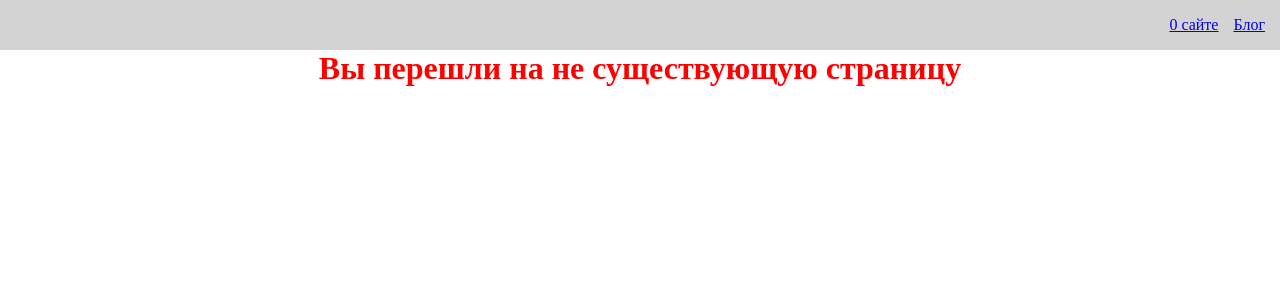
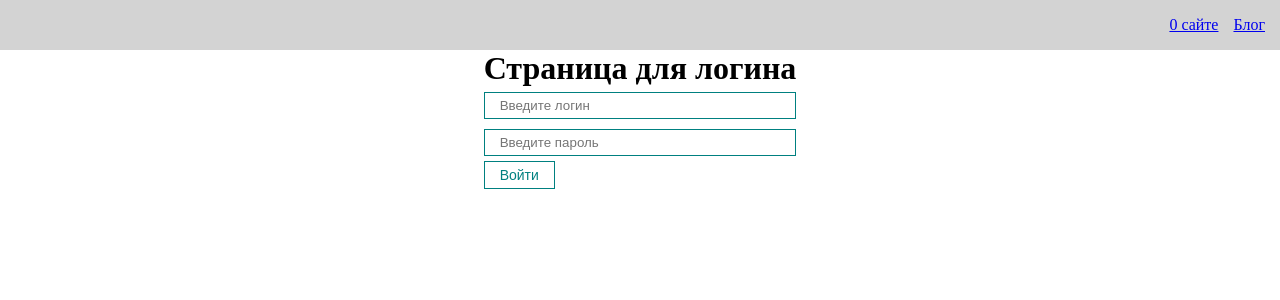
Before and after one commit to pavel-alpinweb/react-basic, a React (Create React App) app: page /login in a window 1280 px wide. Before the commit this address led to /error. Shown: the top 300 px of the page. Built offline with nearby package versions, Linux system fonts and the light colour scheme.

Commit message:
private and public routes

```diff
--- a/src/components/AppRouter.jsx
+++ b/src/components/AppRouter.jsx
@@ -1,11 +1,14 @@
 import React from 'react';
 import {Redirect, Route, Switch} from "react-router-dom";
-import {routes} from "../router";
+import {privateRoutes, publicRoutes} from "../router";
 
 const AppRouter = () => {
+    const isAuth = false;
     return (
+        isAuth
+            ?
             <Switch>
-            {routes.map((route) =>
+                {privateRoutes.map((route) =>
                     <Route
                         component={route.component}
                         exact={route.exact}
@@ -14,6 +17,17 @@ const AppRouter = () => {
                 )}
                 <Redirect to="/error"/>
             </Switch>
+            :
+            <Switch>
+                {publicRoutes.map((route) =>
+                    <Route
+                        component={route.component}
+                        exact={route.exact}
+                        path={route.path}
+                    />
+                )}
+                <Redirect to="/login"/>
+            </Switch>
     );
 };
 
--- /dev/null
+++ b/src/pages/Login.jsx
@@ -0,0 +1,18 @@
+import React from 'react';
+import MyInput from "../components/UI/input/MyInput";
+import MyButton from "../components/UI/button/MyButton";
+
+const Login = () => {
+    return (
+        <div>
+            <h1>Страница для логина</h1>
+            <form>
+                <MyInput type="text" placeholder="Введите логин" />
+                <MyInput type="password" placeholder="Введите пароль" />
+                <MyButton>Войти</MyButton>
+            </form>
+        </div>
+    );
+};
+
+export default Login;
--- a/src/router/index.js
+++ b/src/router/index.js
@@ -1,11 +1,16 @@
 import Posts from "../pages/Posts";
 import About from "../pages/About";
 import Error from "../pages/Error";
+import Login from "../pages/Login";
 import PostIdPage from "../pages/PostIdPage";
 
-export const routes = [
+export const privateRoutes = [
     {path: '/', component: Posts, exact: true},
     {path: '/error', component: Error, exact: true},
     {path: '/about', component: About, exact: true},
     {path: '/post/:id', component: PostIdPage, exact: true},
 ];
+
+export const publicRoutes = [
+    {path: '/login', component: Login, exact: true}
+];
```
Lines whose indentation alone changed are shown as unchanged.
